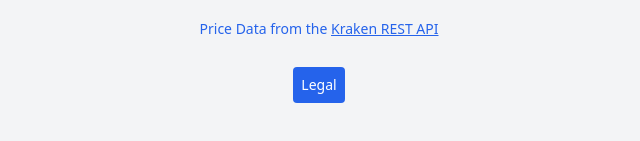
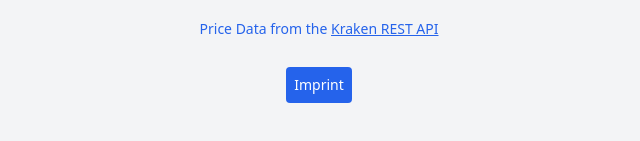
Before and after one commit to cstenglein/manysats, a Next.js app: page / in a window 1280 px wide. Shown: the part 517-658 px from the top of the page, without its empty margins (321-961 px from the left). Built offline with nearby package versions, Linux system fonts and the light colour scheme; no server answers.

Commit message:
rename /legal to imprint

```diff
--- a/components/Footer.tsx
+++ b/components/Footer.tsx
@@ -7,8 +7,8 @@ const Footer: FC = () => {
       {/* <Link href="/faq">
         <button className="cursor-pointer rounded bg-blue-600 p-2 text-white">FAQ</button>
       </Link> */}
-      <Link href="/legal">
-        <button className="cursor-pointer rounded bg-blue-600 p-2 text-white">Legal</button>
+      <Link href="/imprint">
+        <button className="cursor-pointer rounded bg-blue-600 p-2 text-white">Imprint</button>
       </Link>
     </footer>
   );
--- a/pages/faq.tsx
+++ b/pages/faq.tsx
@@ -1,17 +1,8 @@
+import { ArrowLeftIcon } from "@heroicons/react/20/solid";
 import { NextPage } from "next";
 import Link from "next/link";
-import { ArrowLeftIcon } from "@heroicons/react/20/solid";
-
-const ADDRESS = `Christoph Stenglein
-Thalmannsbach 15
-4771 Sigharting
-manysats@cstenglein.com`;
 
 const FAQ: NextPage = () => {
-  const onClickHandler = () => {
-    alert(ADDRESS);
-  };
-
   return (
     <main className="flex h-screen flex-col items-center bg-gray-100">
       <h1 className="mb-2 flex items-center justify-center p-4 text-4xl">FAQ</h1>
```
Also changed, not shown: pages/imprint.tsx (renamed from pages/legal.tsx).
